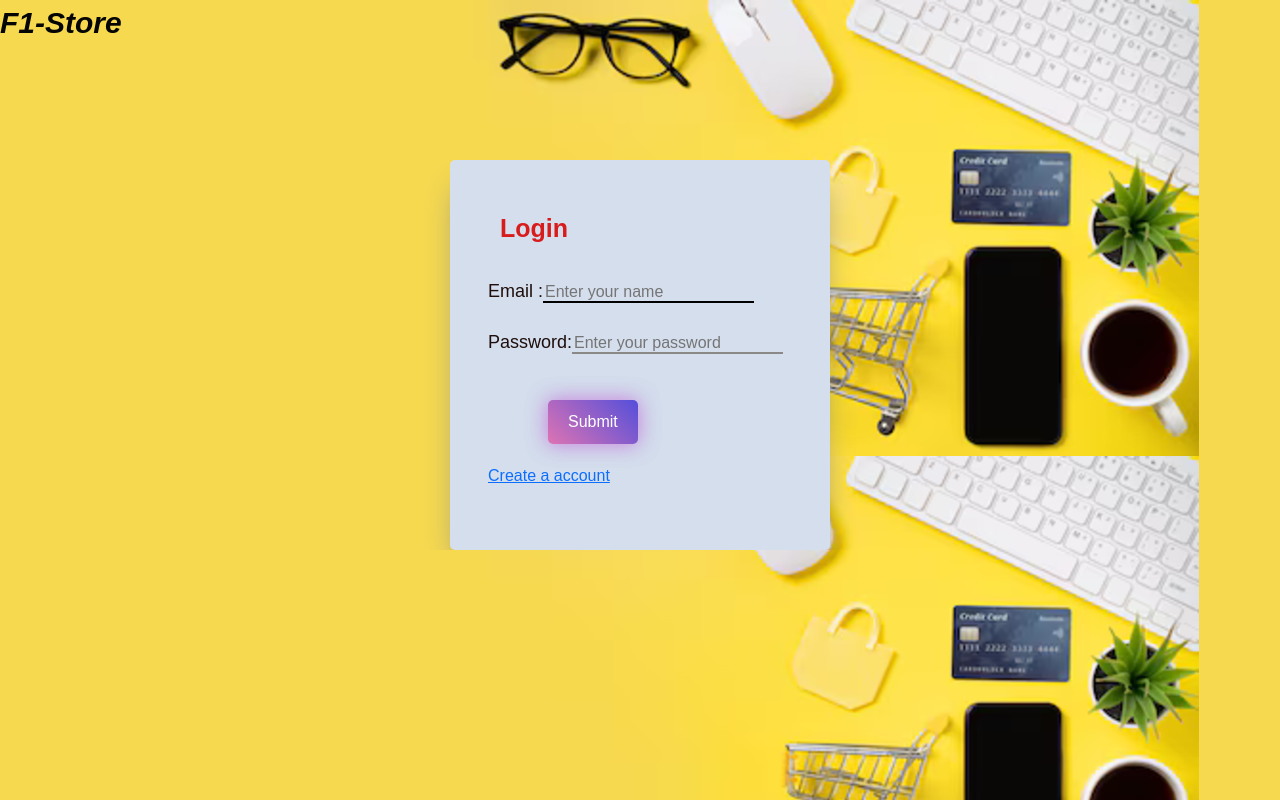
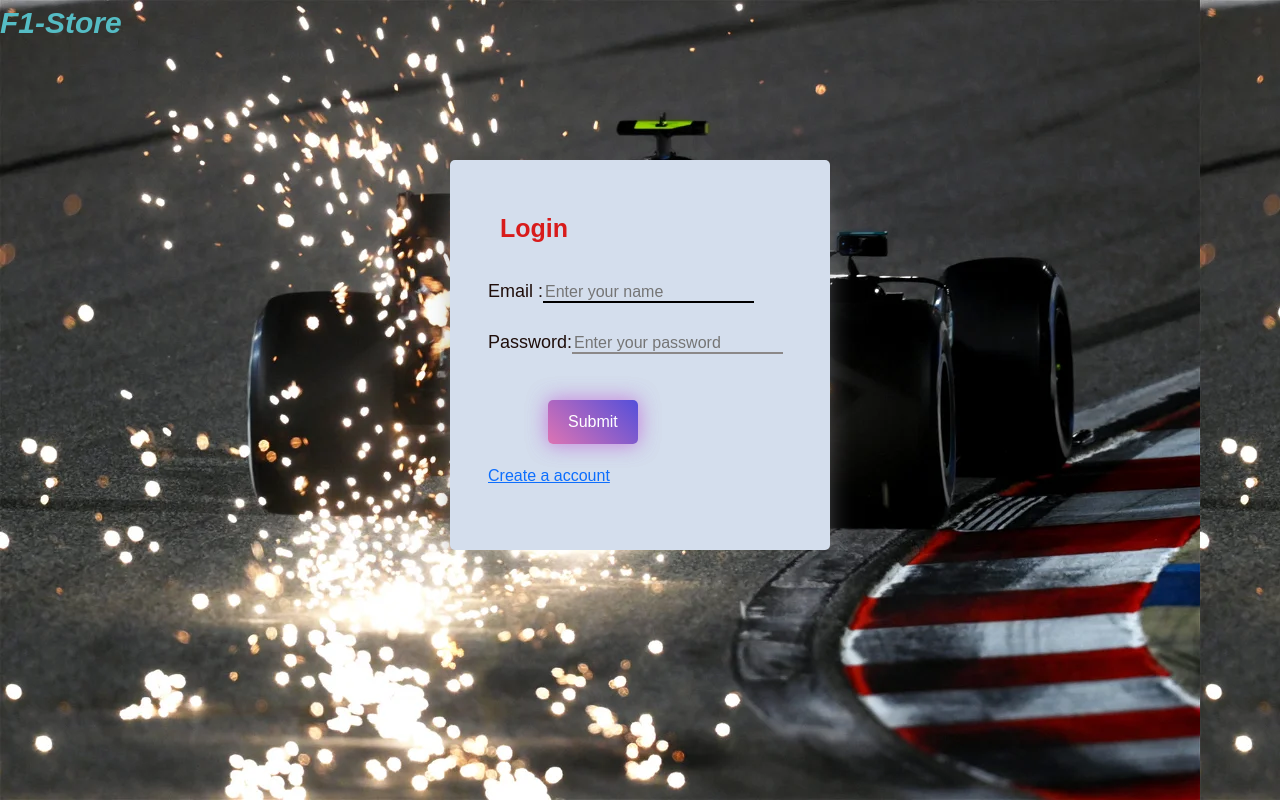
Before and after one commit to TarakaYalakala/F1-store, a React (Vite) app in the folder frontend/: page / in a window 1280 px wide. Built offline with nearby package versions, Linux system fonts and the light colour scheme.

Commit message:
Third Commit

```diff
--- a/frontend/src/components/Login.css
+++ b/frontend/src/components/Login.css
@@ -12,7 +12,7 @@ html, body {
     font-family: sans-serif;
     height: 100vh;
     width: 100%;
-    background: url("../components/images/E-commerce img (3).png");
+    background: url("../components/images/SparksF1.webp");
   }
 
   @media screen and (max-width: 380px){
@@ -23,7 +23,7 @@ html, body {
 
   .brand {
      font-size: 30px;
-     color: #050504;
+     color: #55bcc4;
      font-weight: 700;
      font-style: italic;
   }
--- a/frontend/src/components/Navbar.jsx
+++ b/frontend/src/components/Navbar.jsx
@@ -37,7 +37,7 @@ function Navbar() {
                 </NavLink>
                 </li>
                 <li>
-                <NavLink to="/login" className="active" onClick={handelToken}>Logout <i className="fa-solid fa-right-from-bracket fa-xl" style={{color:"#f5f5f5"}}></i></NavLink>
+                <NavLink to="/login" className="active" onClick={handelToken}>Logout <i className="fa-solid fa-right-from-bracket " style={{color:"#f5f5f5"}}></i></NavLink>
                 </li>
             </li>
         </ul>
```
Also changed, not shown: frontend/src/components/images/SparksF1.webp (added).
